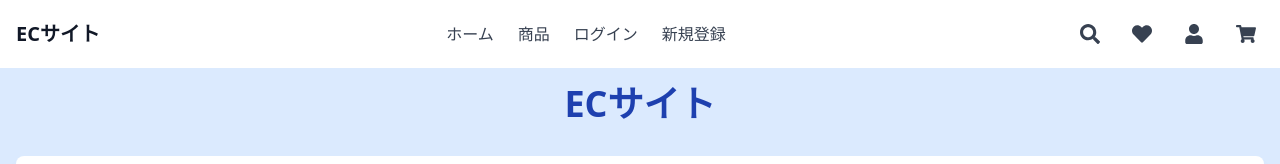
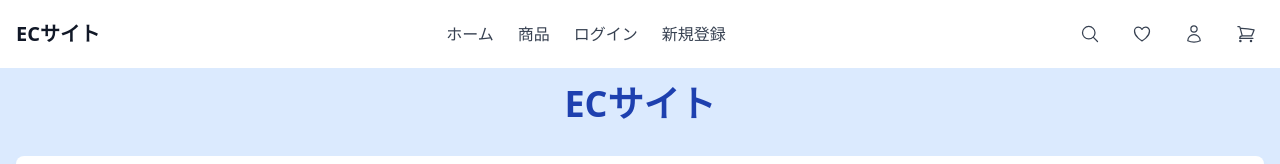
Before and after one commit to KaichiOnodera/recursion-ecommerce-app, a React (Create React App) app in the folder front/: page / in a window 1280 px wide. Shown: the top 164 px of the page. Built offline with nearby package versions, Linux system fonts and the light colour scheme.

Commit message:
lintに合わせた修正

```diff
--- a/front/package.json
+++ b/front/package.json
@@ -3,6 +3,7 @@
   "version": "0.1.0",
   "private": true,
   "dependencies": {
+    "@heroicons/react": "^2.2.0",
     "@testing-library/dom": "^10.4.1",
     "@testing-library/jest-dom": "^6.9.1",
     "@testing-library/react": "^16.3.0",
--- a/front/src/components/layout/Header.tsx
+++ b/front/src/components/layout/Header.tsx
@@ -1,6 +1,11 @@
 import React from 'react';
 import { HeaderProps } from '../../types';
-import { FaShoppingCart, FaSearch, FaHeart, FaUser } from 'react-icons/fa';
+import {
+  ShoppingCartIcon,
+  HeartIcon,
+  UserIcon,
+  MagnifyingGlassIcon,
+} from '@heroicons/react/24/outline';
 
 const Header: React.FC<HeaderProps> = ({
   logo = 'ECサイト',
@@ -33,19 +38,19 @@ const Header: React.FC<HeaderProps> = ({
           <div className="flex items-center space-x-4">
             {/* 検索アイコン */}
             <button className="p-2 text-gray-700">
-              <FaSearch className="w-5 h-5" />
+              <MagnifyingGlassIcon className="w-5 h-5" />
             </button>
             {/* ウィッシュリストアイコン */}
             <button className="p-2 text-gray-700">
-              <FaHeart className="w-5 h-5" />
+              <HeartIcon className="w-5 h-5" />
             </button>
             {/* ユーザーアイコン */}
             <button className="p-2 text-gray-700">
-              <FaUser className="w-5 h-5" />
+              <UserIcon className="w-5 h-5" />
             </button>
             {/* カートアイコン */}
             <button className="p-2 text-gray-700">
-              <FaShoppingCart className="w-5 h-5" />
+              <ShoppingCartIcon className="w-5 h-5" />
             </button>
           </div>
         </div>
```
Also changed, not shown: 1 other file (tests, documents, lock files or other folders).
